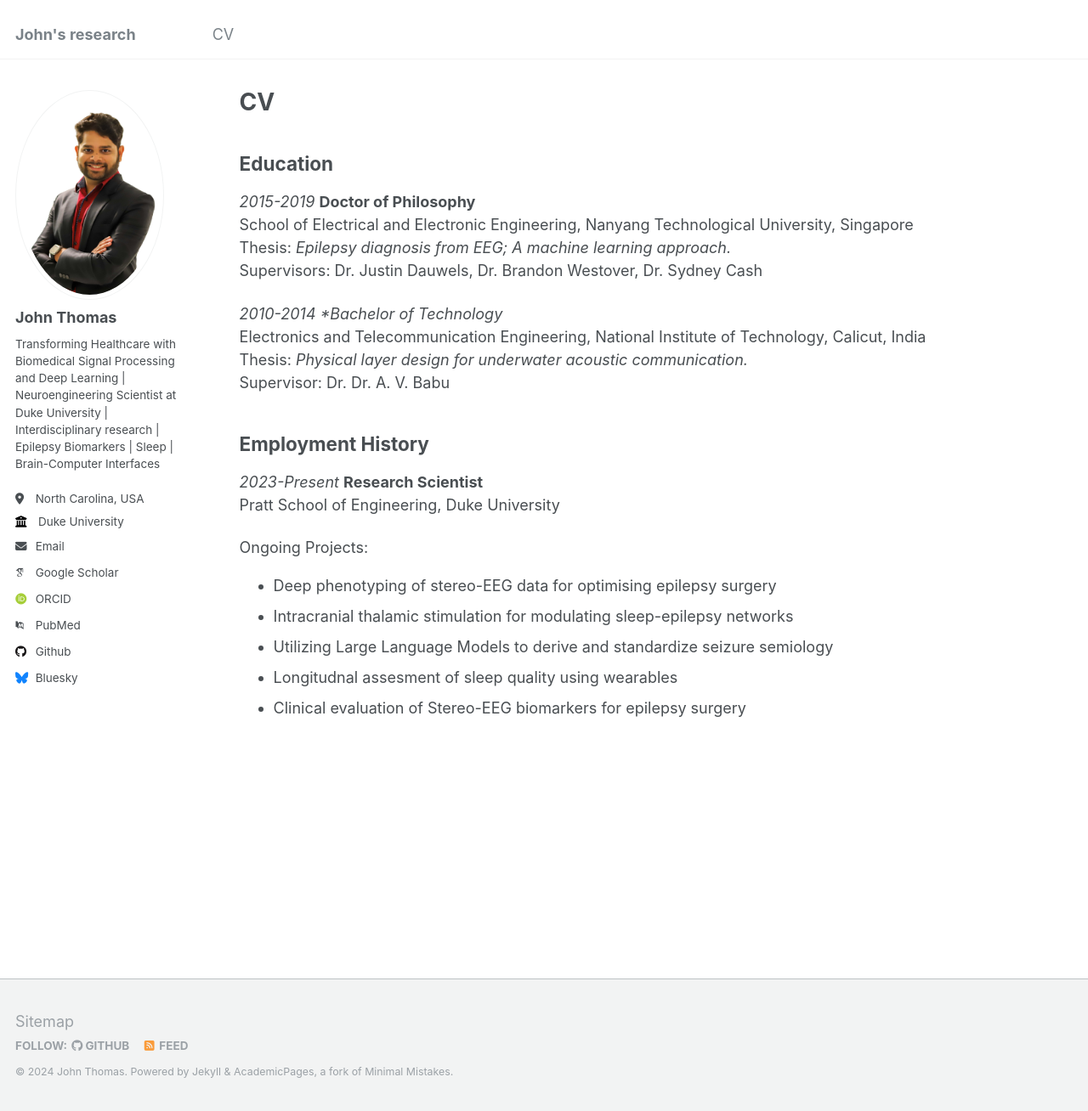
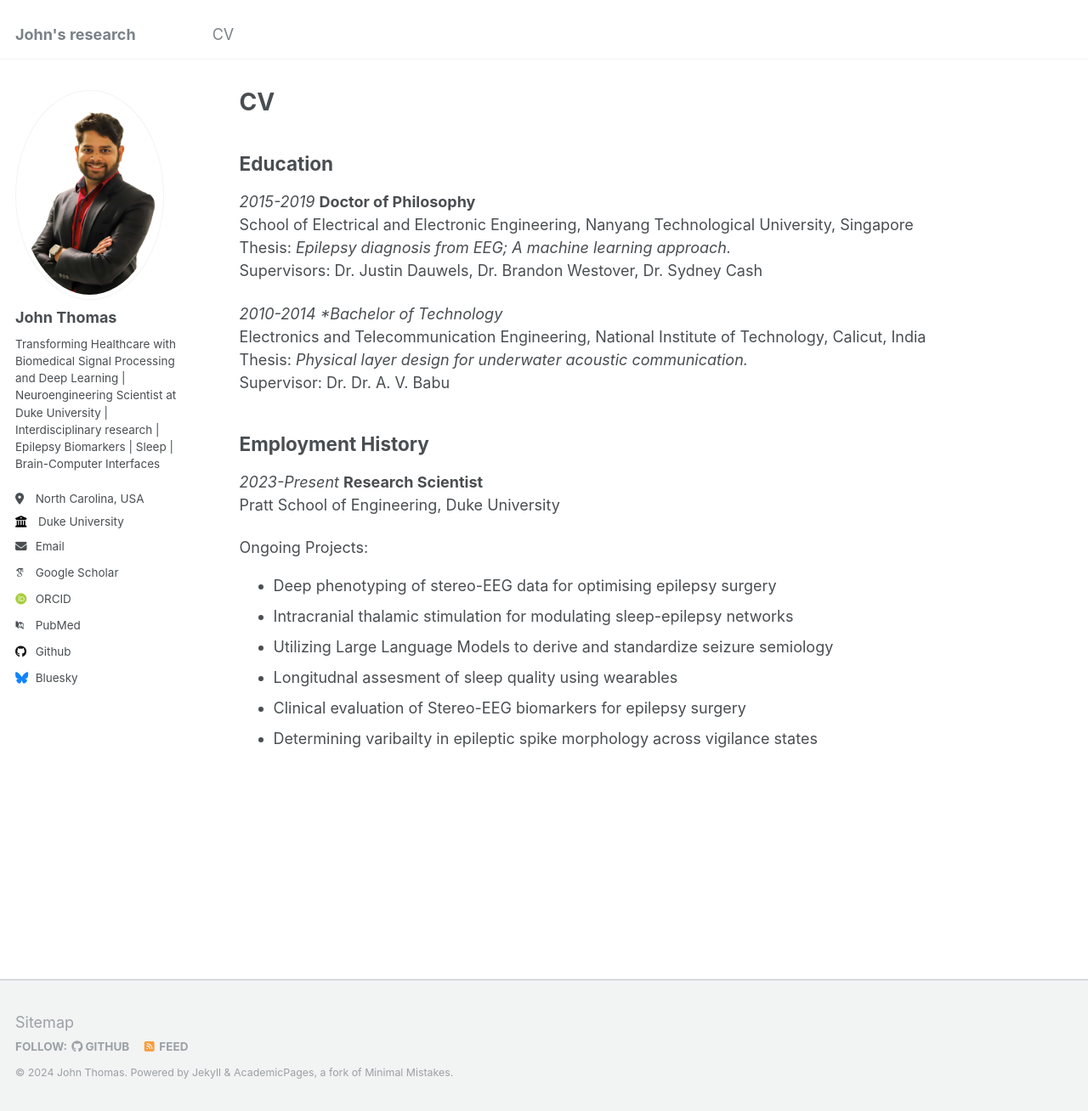
Before and after one commit to johnthomasphd/johnthomasphd.github.io, a Jekyll site: the page built from _pages/cv.md, in a window 1280 px wide and 1308 px high. Shown: the whole window at 85% size. Built offline with Jekyll 4.4.1, drawn with Linux system fonts in a browser that asks for light colours; some web fonts are replaced.

Commit message:
Update cv.md

```diff
--- a/_pages/cv.md
+++ b/_pages/cv.md
@@ -31,3 +31,4 @@ Ongoing Projects:</div>
 * Utilizing Large Language Models to derive and standardize seizure semiology
 * Longitudnal assesment of sleep quality using wearables
 * Clinical evaluation of Stereo-EEG biomarkers for epilepsy surgery
+* Determining varibailty in epileptic spike morphology across vigilance states
```
